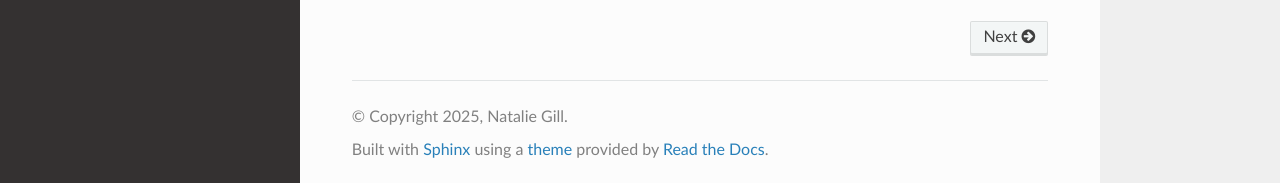
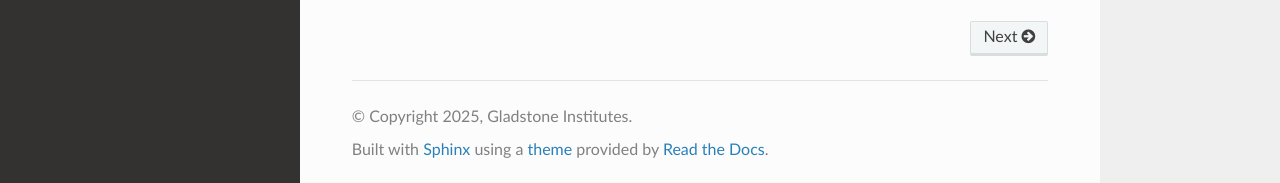
Before and after one commit to gladstone-institutes/supremo_lite, a Sphinx documentation site: the page built from docs/index.md, in a window 1280 px wide and 995 px high. Shown: the part 809-992 px from the top of the window. Built offline with Sphinx 7.4.7 and the Read the Docs theme 3.1.0, drawn with Linux system fonts in a browser that asks for light colours; pages that are not in the unit, such as notebooks, are missing from menus.

Commit message:
minor fix

```diff
--- a/docs/conf.py
+++ b/docs/conf.py
@@ -7,7 +7,7 @@
 # -- Project information -----------------------------------------------------
 
 project = u"supremo_lite"
-copyright = u"2025, Natalie Gill"
+copyright = u"2025, Gladstone Institutes"
 author = u"Natalie Gill"
 
 # -- General configuration ---------------------------------------------------
```
